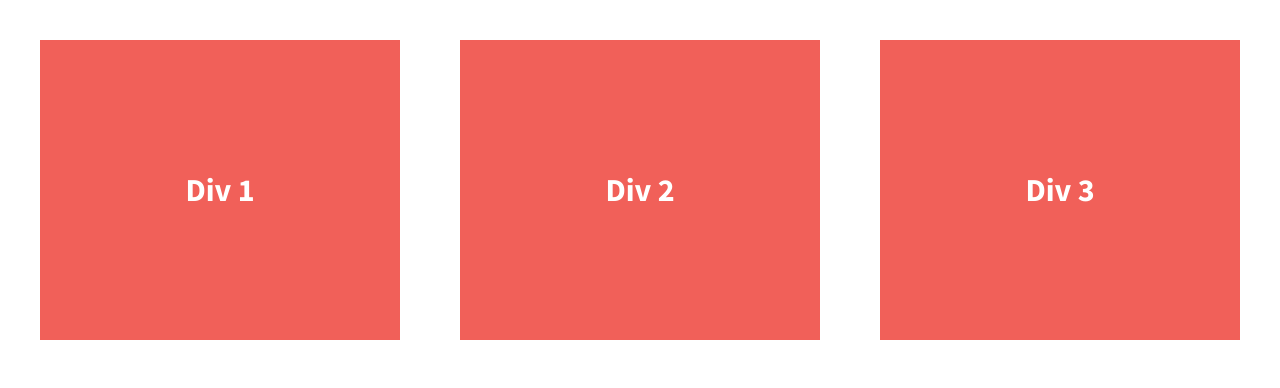
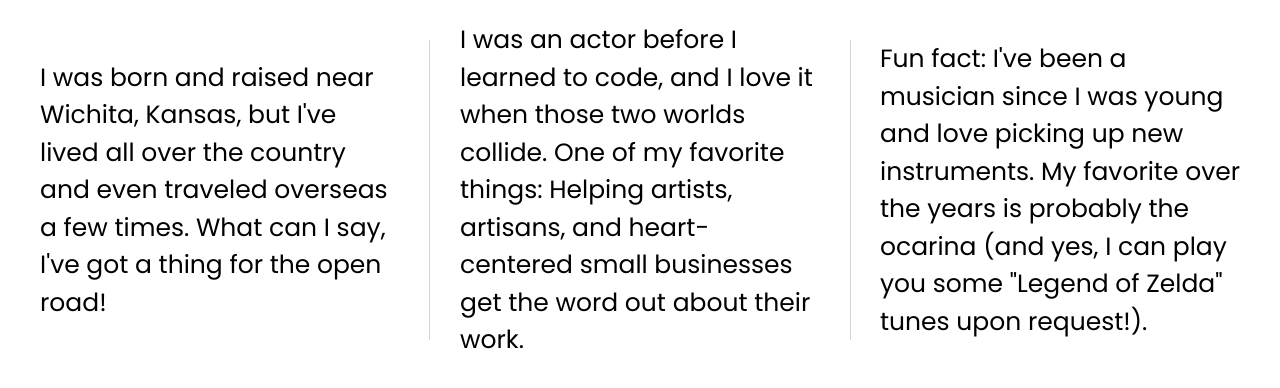
Before and after one commit to jpfingsten/divs-flexbox-starter, a plain HTML site: page index.html in a window 1280 px wide. Drawn offline with nearby package versions, Linux system fonts and the light colour scheme.

Commit message:
Changed text and styles for each div

```diff
--- a/css/main.css
+++ b/css/main.css
@@ -117,15 +117,22 @@ body {
 
 .div-1, .div-2, .div-3 {
   /*give the divs a width of 30%, add display:flex, set justify-content and align-items to center*/
-  color: #fff;
+  color: #000;
   line-height: 1.5em;
-  font-size: 1.6em;
-  background-color: #f16059;
+  font-family: Poppins;
+  font-weight: 400;
+  font-size: 1.25em;
   height: 300px;
   display: flex;
   width: 30%;
   justify-content: center;
   align-items: center;
+}
+
+.div-2 {
+  border-right: 1px solid lightgray;
+  border-left: 1px solid lightgray;
+  padding: 0 30px 0 30px;
 }
 
 
--- a/index.html
+++ b/index.html
@@ -15,6 +15,7 @@
         <script src="js/vendor/modernizr-2.8.3.min.js"></script>
         <link href='http://fonts.googleapis.com/css?family=Lora:700' rel='stylesheet' type='text/css'>
         <link href='http://fonts.googleapis.com/css?family=Source+Sans+Pro:400,700' rel='stylesheet' type='text/css'>
+        <link href="https://fonts.googleapis.com/css2?family=Poppins:wght@300;400;700&display=swap" rel="stylesheet">
     </head>
     <body>
         <!--[if lt IE 8]>
@@ -23,13 +24,13 @@
 
         <section class="wrapper">
             <div class="div-1">
-                Div 1
+                I was born and raised near Wichita, Kansas, but I've lived all over the country and even traveled overseas a few times. What can I say, I've got a thing for the open road!
             </div>
             <div class="div-2">
-                Div 2
+                I was an actor before I learned to code, and I love it when those two worlds collide. One of my favorite things: Helping artists, artisans, and heart-centered small businesses get the word out about their work.
             </div>
             <div class="div-3">
-                Div 3
+                Fun fact: I've been a musician since I was young and love picking up new instruments. My favorite over the years is probably the ocarina (and yes, I can play you some "Legend of Zelda" tunes upon request!).
             </div>
         </section>
 
```
